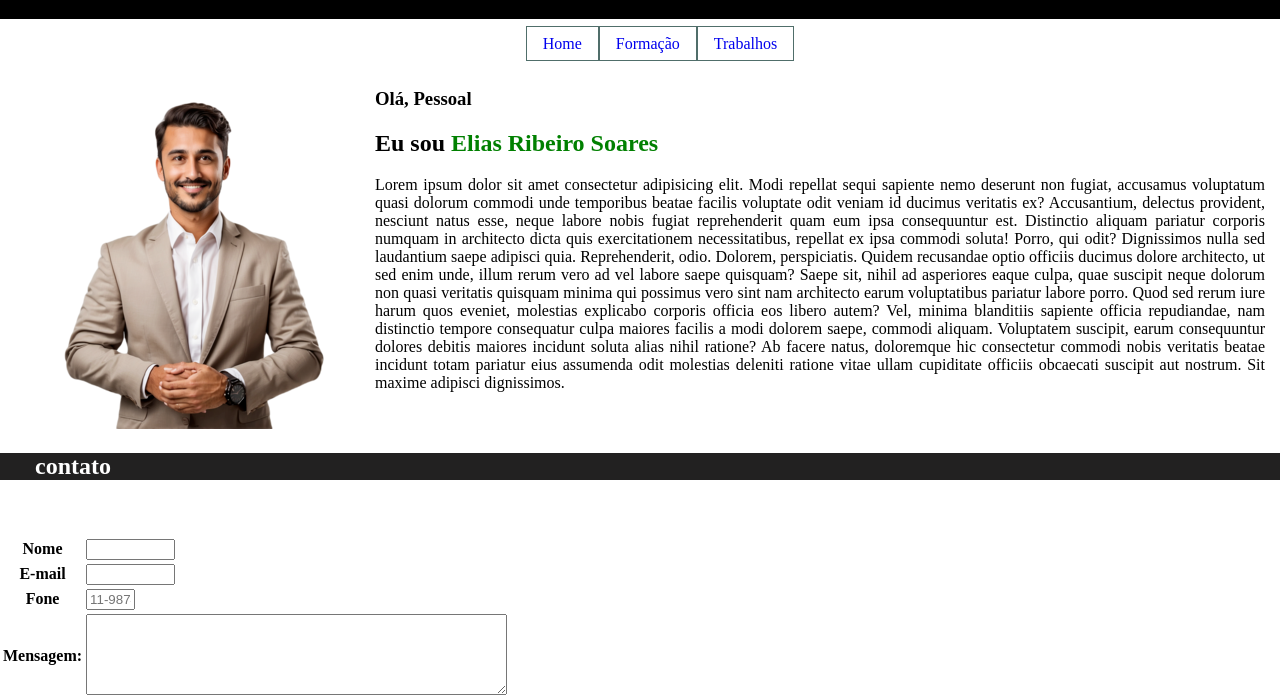
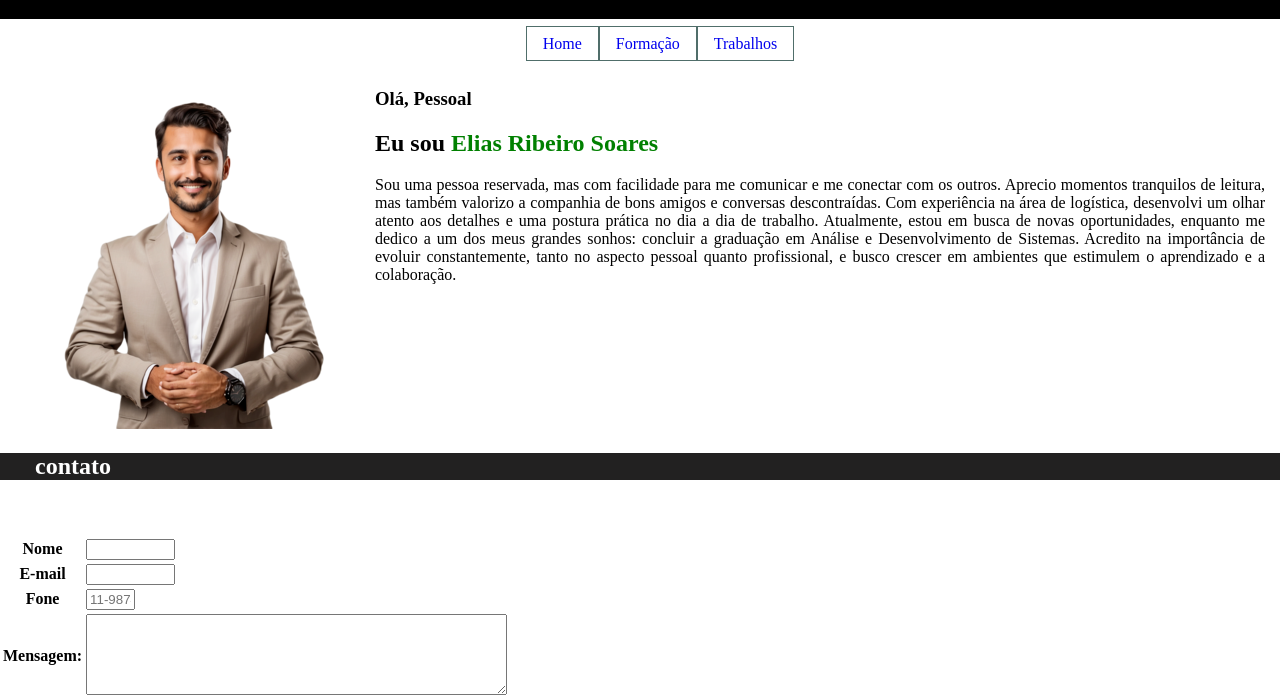
Before and after one commit to EliasRib/trabalho-portf-lio, a plain HTML site: page Trabalho/index.html in a window 1280 px wide. Shown: the part 79-778 px from the top of the page. Drawn offline with Linux system fonts and the light colour scheme.

Commit message:
Update index.html

```diff
--- a/Trabalho/index.html
+++ b/Trabalho/index.html
@@ -101,28 +101,9 @@
             <h1>
                 Eu sou <span  style="color: green;">Elias Ribeiro Soares</span>
             </h1>
-            <p>Lorem ipsum dolor sit amet consectetur adipisicing elit. Modi repellat sequi sapiente nemo deserunt non
-                fugiat, accusamus voluptatum quasi dolorum commodi unde temporibus beatae facilis voluptate odit veniam
-                id
-                ducimus veritatis ex? Accusantium, delectus provident, nesciunt natus esse, neque labore nobis fugiat
-                reprehenderit quam eum ipsa consequuntur est. Distinctio aliquam pariatur corporis numquam in architecto
-                dicta quis exercitationem necessitatibus, repellat ex ipsa commodi soluta! Porro, qui odit? Dignissimos
-                nulla sed laudantium saepe adipisci quia. Reprehenderit, odio. Dolorem, perspiciatis. Quidem recusandae
-                optio officiis ducimus dolore architecto, ut sed enim unde, illum rerum vero ad vel labore saepe
-                quisquam?
-                Saepe sit, nihil ad asperiores eaque culpa, quae suscipit neque dolorum non quasi veritatis quisquam
-                minima
-                qui possimus vero sint nam architecto earum voluptatibus pariatur labore porro. Quod sed rerum iure
-                harum
-                quos eveniet, molestias explicabo corporis officia eos libero autem? Vel, minima blanditiis sapiente
-                officia
-                repudiandae, nam distinctio tempore consequatur culpa maiores facilis a modi dolorem saepe, commodi
-                aliquam.
-                Voluptatem suscipit, earum consequuntur dolores debitis maiores incidunt soluta alias nihil ratione? Ab
-                facere natus, doloremque hic consectetur commodi nobis veritatis beatae incidunt totam pariatur eius
-                assumenda odit molestias deleniti ratione vitae ullam cupiditate officiis obcaecati suscipit aut
-                nostrum.
-                Sit maxime adipisci dignissimos.</p>
+            <p>Sou uma pessoa reservada, mas com facilidade para me comunicar e me conectar com os outros. Aprecio momentos tranquilos de leitura, mas também valorizo a companhia de bons amigos e conversas descontraídas. Com experiência na área de logística, desenvolvi um olhar atento aos detalhes e uma postura prática no dia a dia de trabalho.
+Atualmente, estou em busca de novas oportunidades, enquanto me dedico a um dos meus grandes sonhos: concluir a graduação em Análise e Desenvolvimento de Sistemas. Acredito na importância de evoluir constantemente, tanto no aspecto pessoal quanto profissional, e busco crescer em ambientes que estimulem o aprendizado e a colaboração.
+</p>
 
         </section>
 
```
